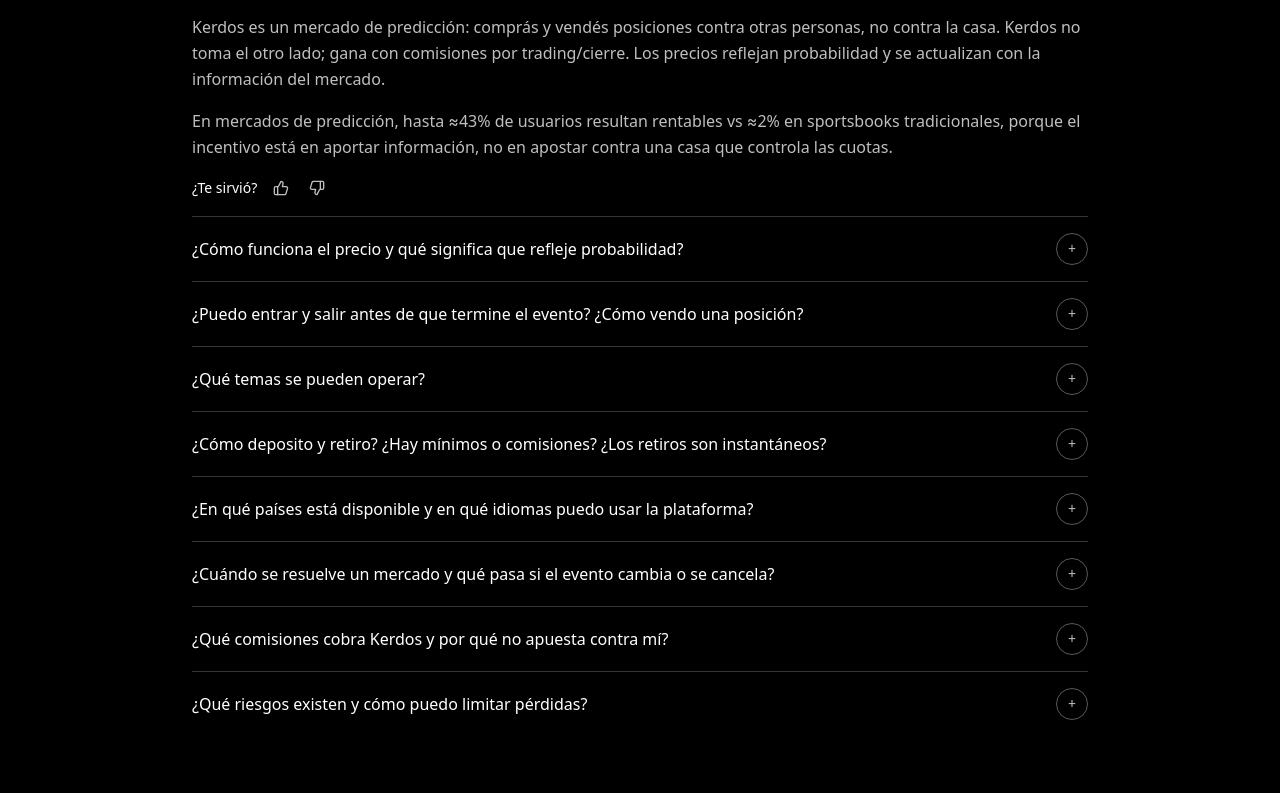
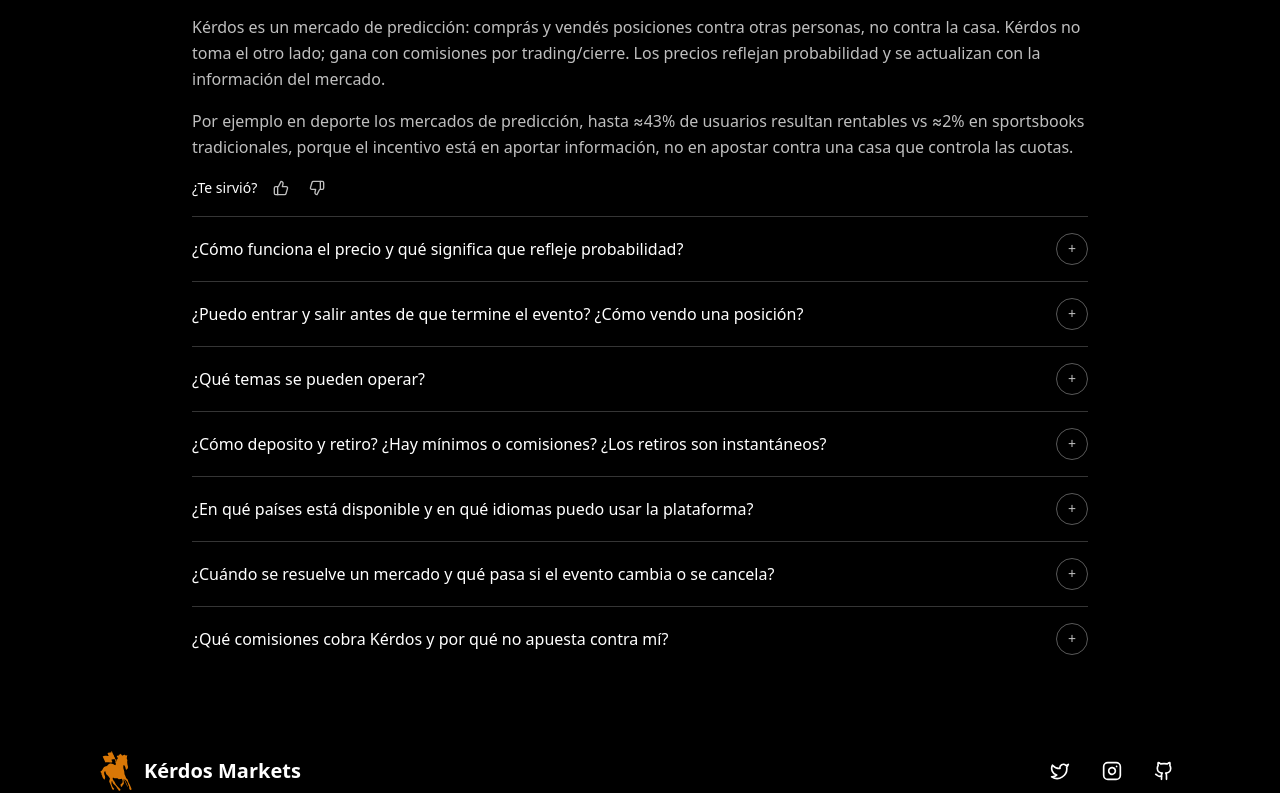
Before and after one commit to admin-kerdos/kerdos-markets-landing-page, a Next.js app: page / in a window 1280 px wide. Shown: the part 2012-2805 px from the top of the page. Built offline with nearby package versions, Linux system fonts and the light colour scheme.

Commit message:
feat: refresh FAQ spacing, footer, and logo update

```diff
--- a/src/components/landing/faq/FAQSection.tsx
+++ b/src/components/landing/faq/FAQSection.tsx
@@ -16,16 +16,16 @@
 const faqItems: FAQItem[] = [
   {
     id: "difference",
-    question: "¿Qué es Kerdos Markets y en qué se diferencia de una casa de apuestas?",
+    question: "¿Qué es Kérdos Markets y en qué se diferencia de una casa de apuestas?",
     answer: (
       <>
         <p>
-          Kerdos es un mercado de predicción: comprás y vendés posiciones contra otras personas, no contra la casa. Kerdos
+          Kérdos es un mercado de predicción: comprás y vendés posiciones contra otras personas, no contra la casa. Kérdos
           no toma el otro lado; gana con comisiones por trading/cierre. Los precios reflejan probabilidad y se actualizan
           con la información del mercado.
         </p>
         <p>
-          En mercados de predicción, hasta ≈43% de usuarios resultan rentables vs ≈2% en sportsbooks tradicionales, porque
+          Por ejemplo en deporte los mercados de predicción, hasta ≈43% de usuarios resultan rentables vs ≈2% en sportsbooks tradicionales, porque
           el incentivo está en aportar información, no en apostar contra una casa que controla las cuotas.
         </p>
       </>
@@ -68,8 +68,7 @@
     question: "¿Cómo deposito y retiro? ¿Hay mínimos o comisiones? ¿Los retiros son instantáneos?",
     answer: (
       <p>
-        Podés usar métodos locales (depende del país). Los retiros son instantáneos y sin comisión de Kerdos; tu banco o
-        procesador podría cobrar costos propios. Puede requerirse verificación básica para cumplir normativa.
+        Podés usar las wallets phantom y solflareo o directamente dipositar usdc en tu cuenta. En un futuro se espera le integracion de wallets locales. Los retiros son instantáneos y sin comisión de Kérdos.
       </p>
     ),
   },
@@ -78,8 +77,7 @@
     question: "¿En qué países está disponible y en qué idiomas puedo usar la plataforma?",
     answer: (
       <p>
-        La app funciona en español y portugués. La disponibilidad por país puede variar por regulación local; dentro de la app
-        se muestra si tu país está habilitado y qué métodos de pago están activos.
+        La app funciona en español y portugués. La app esta disponible en todo el mundo.
       </p>
     ),
   },
@@ -95,22 +93,11 @@
   },
   {
     id: "fees",
-    question: "¿Qué comisiones cobra Kerdos y por qué no apuesta contra mí?",
+    question: "¿Qué comisiones cobra Kérdos y por qué no apuesta contra mí?",
     answer: (
       <p>
-        Se aplican comisiones pequeñas por operar y/o al cierre del mercado. Kerdos no toma posiciones contra vos; su ingreso
+        Se aplican comisiones de 1% a 2% por cada trade. Kérdos no toma posiciones contra vos; su ingreso
         proviene de estas comisiones, eliminando el conflicto de interés típico de sportsbooks.
-      </p>
-    ),
-  },
-  {
-    id: "risks",
-    question: "¿Qué riesgos existen y cómo puedo limitar pérdidas?",
-    answer: (
-      <p>
-        Riesgo de pérdida si el precio va en contra, posible baja liquidez e información incompleta. Para gestionarlo: vendé
-        antes si cambia el escenario, definí montos máximos, diversificá y usá alertas. Participá solo con dinero que estés
-        dispuesto a arriesgar.
       </p>
     ),
   },
--- a/src/components/ui/faqs-component.tsx
+++ /dev/null
@@ -1,73 +0,0 @@
-'use client'
-
-import { Accordion, AccordionContent, AccordionItem, AccordionTrigger } from '@/components/ui/accordion'
-import Link from 'next/link'
-
-export default function FAQs() {
-    const faqItems = [
-        {
-            id: 'item-1',
-            question: 'How long does shipping take?',
-            answer: 'Standard shipping takes 3-5 business days, depending on your location. Express shipping options are available at checkout for 1-2 business day delivery.',
-        },
-        {
-            id: 'item-2',
-            question: 'What payment methods do you accept?',
-            answer: 'We accept all major credit cards (Visa, Mastercard, American Express), PayPal, Apple Pay, and Google Pay. For enterprise customers, we also offer invoicing options.',
-        },
-        {
-            id: 'item-3',
-            question: 'Can I change or cancel my order?',
-            answer: 'You can modify or cancel your order within 1 hour of placing it. After this window, please contact our customer support team who will assist you with any changes.',
-        },
-        {
-            id: 'item-4',
-            question: 'Do you ship internationally?',
-            answer: "Yes, we ship to over 50 countries worldwide. International shipping typically takes 7-14 business days. Additional customs fees may apply depending on your country's import regulations.",
-        },
-        {
-            id: 'item-5',
-            question: 'What is your return policy?',
-            answer: 'We offer a 30-day return policy for most items. Products must be in original condition with tags attached. Some specialty items may have different return terms, which will be noted on the product page.',
-        },
-    ]
-
-    return (
-        <section className="bg-muted py-16 md:py-24">
-            <div className="mx-auto max-w-5xl px-4 md:px-6">
-                <div>
-                    <h2 className="text-foreground text-4xl font-semibold">Frequently Asked Questions</h2>
-                    <p className="text-muted-foreground mt-4 text-balance text-lg">Discover quick and comprehensive answers to common questions about our platform, services, and features.</p>
-                </div>
-
-                <div className="mt-12">
-                    <Accordion
-                        type="single"
-                        collapsible
-                        className="bg-card ring-foreground/5 rounded-(--radius) w-full border border-transparent px-8 py-3 shadow ring-1">
-                        {faqItems.map((item) => (
-                            <AccordionItem
-                                key={item.id}
-                                value={item.id}
-                                className="border-dotted">
-                                <AccordionTrigger className="cursor-pointer text-base hover:no-underline">{item.question}</AccordionTrigger>
-                                <AccordionContent>
-                                    <p className="text-base">{item.answer}</p>
-                                </AccordionContent>
-                            </AccordionItem>
-                        ))}
-                    </Accordion>
-
-                    <p className="text-muted-foreground mt-6">
-                        Can't find what you're looking for? Contact our{' '}
-                        <Link
-                            href="#"
-                            className="text-primary font-medium hover:underline">
-                            customer support team
-                        </Link>
-                    </p>
-                </div>
-            </div>
-        </section>
-    )
-}
--- a/src/components/ui/footer.tsx
+++ b/src/components/ui/footer.tsx
@@ -107,7 +107,7 @@
     <Footer
       logo={
         <Image
-          src="/landing/logo.svg"
+          src="/landing/logo_vector.svg"
           alt="Kérdos Markets"
           width={40}
           height={40}
```
Also changed, not shown: public/landing/logo_vector.svg (added).
